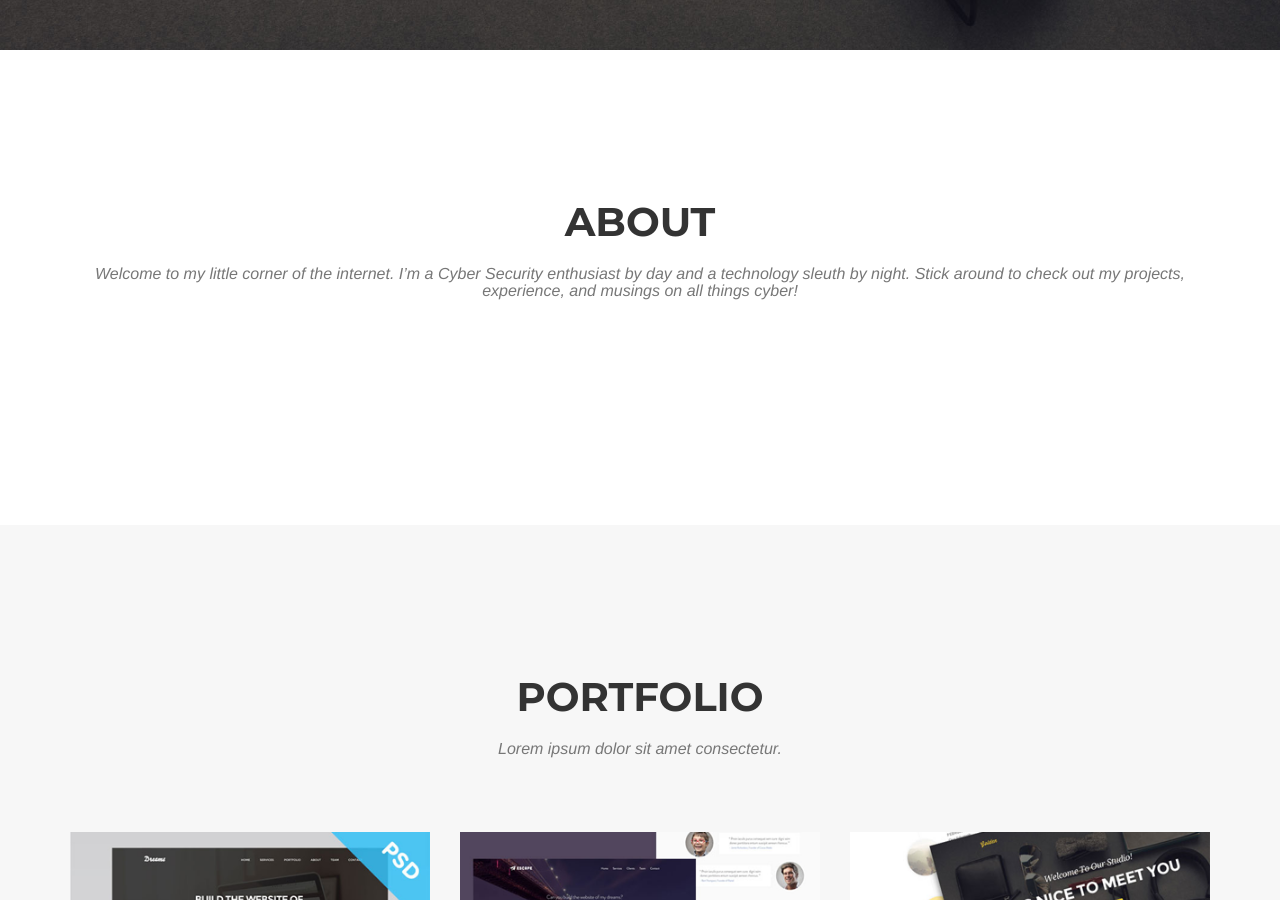
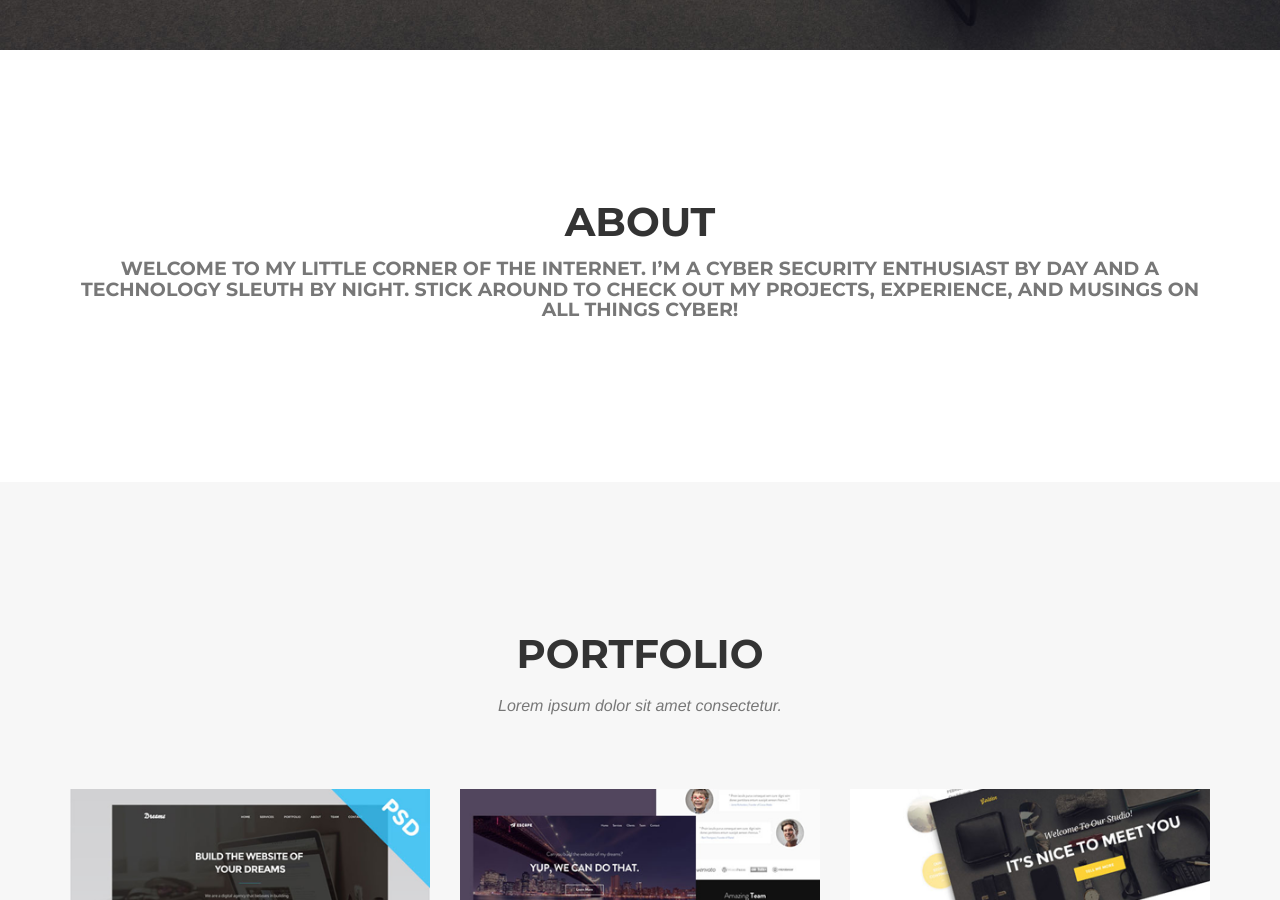
Before and after one commit to elizabethude/lizude.github.io, a Jekyll site: the page built from index.html, in a window 1280 px wide and 900 px high, scrolled down 708 px. Built offline with Jekyll 4.4.1, drawn with Linux system fonts in a browser that asks for light colours; nearby versions of some CDN libraries; some web fonts are replaced; library files that are not in the unit come from our copies.

Commit message:
Update about.html

```diff
--- a/_includes/about.html
+++ b/_includes/about.html
@@ -4,10 +4,10 @@
             <div class="row">
                 <div class="col-lg-12 text-center">
                     <h2 class="section-heading">About</h2>
-                    <h3 class="section-subheading text-muted">Welcome to my little corner of the internet. I’m a Cyber Security enthusiast by day and a technology sleuth by night. Stick around to check out my projects, experience, and musings on all things cyber! </h3>
+                    <h4 class="section-subheading text-muted">Welcome to my little corner of the internet. I’m a Cyber Security enthusiast by day and a technology sleuth by night. Stick around to check out my projects, experience, and musings on all things cyber! </h4>
                 </div>
             </div>
-           <!-- <div class="row">
+          <!-- <div class="row">
                 <div class="col-lg-12">
                     <ul class="timeline">
                         <li>
```
